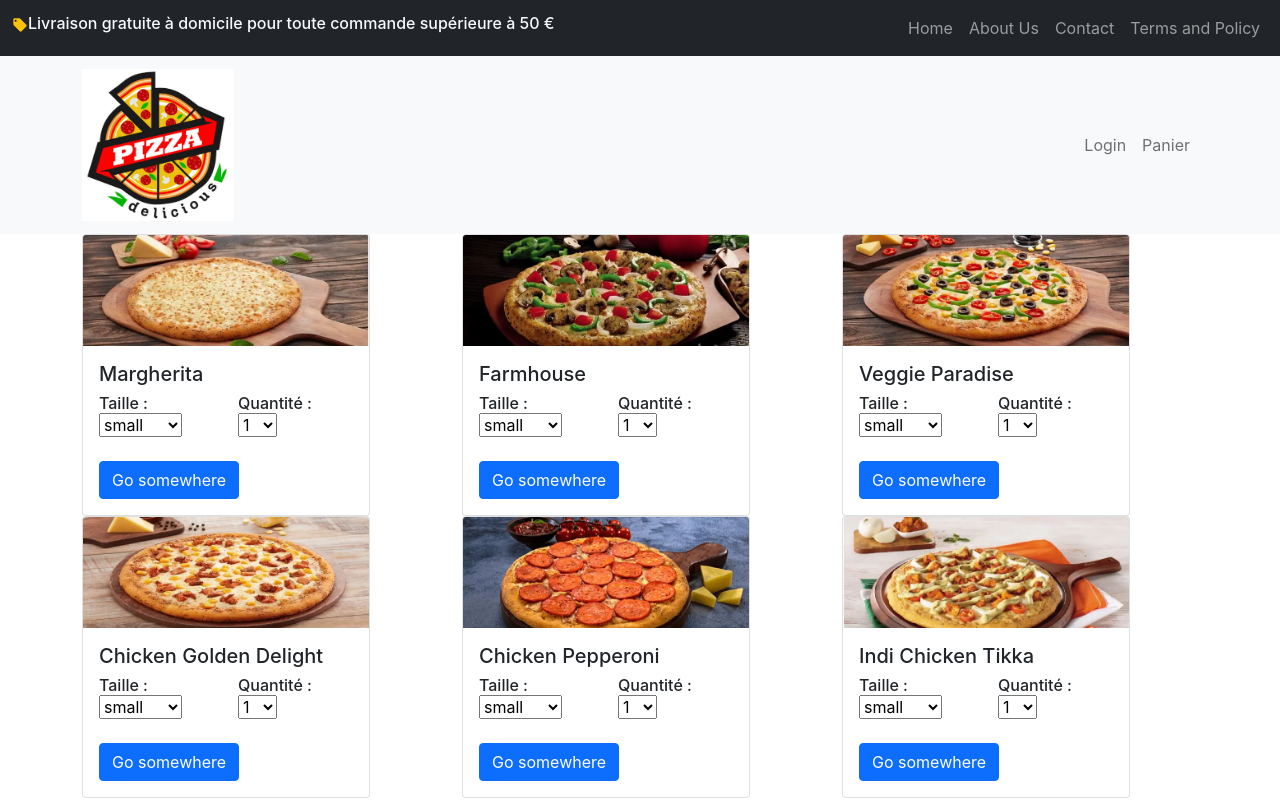
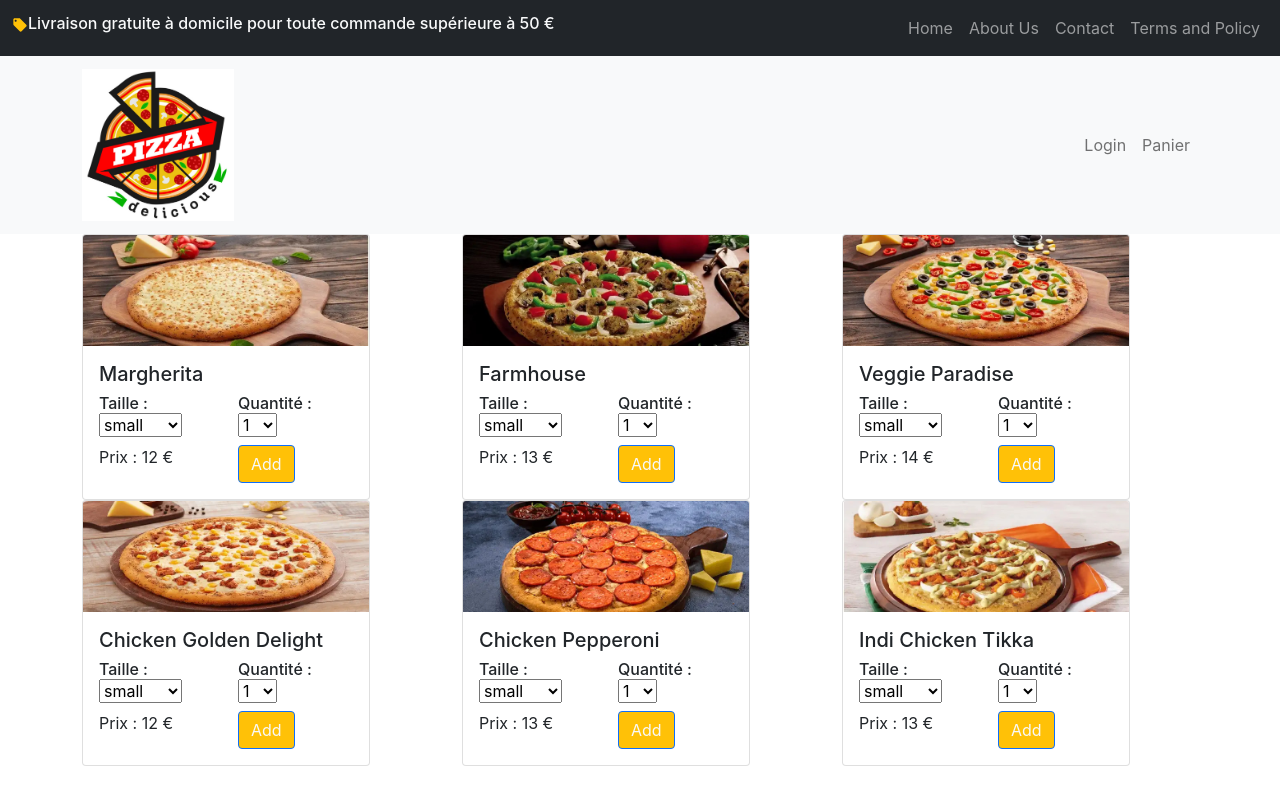
Before and after one commit to Redo76/pizzareact, a React (Create React App) app: page / in a window 1280 px wide. Built offline with nearby package versions, Linux system fonts and the light colour scheme.

Commit message:
Partie REACT terminé

```diff
--- a/src/components/Pizza.jsx
+++ b/src/components/Pizza.jsx
@@ -1,17 +1,25 @@
 import React, {useState} from 'react'
-import { Card, Button, Row, Col } from 'react-bootstrap'
+import { Card, Button, Row, Col, Modal } from 'react-bootstrap'
 
 function Pizza(props) {
+    const [taille, setTaille] = useState('small');
+    const [quantite, setQuantite] = useState(1);
+    const [show, setShow] = useState(false);
+
+    const handleClose = () => setShow(false);
+    const handleShow = () => setShow(true);
+
   return (
-    <Card style={{ width: '18rem' }}>
-    <Card.Img variant="top" src={props.lapizza.image} />
+    <>
+    <Card style={{ width: '18rem',}} >
+    <Card.Img variant="top" src={props.lapizza.image} onClick={handleShow} className="cursor"/>
     <Card.Body>
         <Card.Title>{props.lapizza.name}</Card.Title>
         <Card.Text>
             <Row>
                 <Col>
                     <h6>
-                        Taille : <select>
+                        Taille : <select value={taille} onChange={(e)=> setTaille(e.target.value)}>
                                     {props.lapizza.varients.map(taille => (
                                         <option value={taille}>
                                             {taille}
@@ -22,7 +30,7 @@ function Pizza(props) {
                 </Col>
                 <Col>
                     <h6>
-                        Quantité : <select>
+                        Quantité : <select value={quantite} onChange={(e)=> setQuantite(e.target.value)}>
                                     {[...Array(10).keys()].map((v, i) => (
                                         <option value={i + 1}>
                                             {i + 1}
@@ -32,11 +40,29 @@ function Pizza(props) {
                     </h6>
                 </Col>
             </Row>
+            <Row>
+                <Col>
+                    Prix : {props.lapizza.prices[0][taille] * quantite} €
+                </Col>
+                <Col>
+                    <Button className='bg-warning text-light'>Add</Button>
+                </Col>
+            </Row>
         </Card.Text>
-        <Button variant="primary">Go somewhere</Button>
     </Card.Body>
     </Card>
 
+    <Modal show={show} onHide={handleClose}>
+        <Modal.Header closeButton>
+            <Modal.Title>{props.lapizza.name}</Modal.Title>
+        </Modal.Header>
+        <Modal.Body>
+            <img src={props.lapizza.image} className="w-100 mb-4"/>
+            <h4>Description</h4>
+            <p>{props.lapizza.description}</p>
+        </Modal.Body>
+        </Modal>
+    </>
   )
 }
 
--- a/src/index.css
+++ b/src/index.css
@@ -7,6 +7,10 @@ body {
   -moz-osx-font-smoothing: grayscale;
 }
 
+.cursor{
+  cursor: pointer;
+}
+
 code {
   font-family: source-code-pro, Menlo, Monaco, Consolas, 'Courier New',
     monospace;
```
